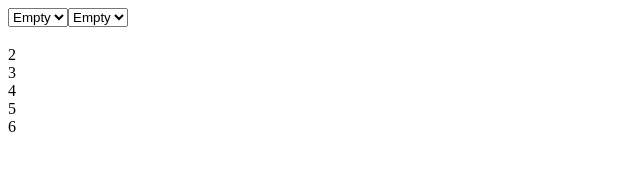
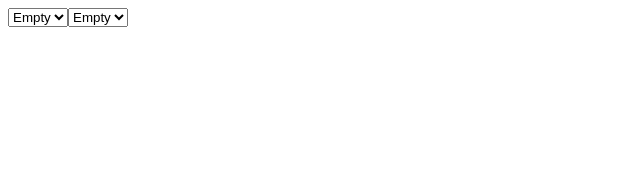
Before and after one commit to Senseinvader/Mercedes-Benz-Catalogue, a React (Create React App) app: page / in a window 1280 px wide. Shown: the top 186 px of the page, without its empty margins (0-640 px from the left). Built offline with nearby package versions, Linux system fonts and the light colour scheme.

Commit message:
Update carModel class with new properties, fill up SideBar component with props data, modify last SideBar unit test

```diff
--- a/src/components/sideBlock.js
+++ b/src/components/sideBlock.js
@@ -4,18 +4,18 @@ import React, {Component} from 'react';
 class SideBlock extends Component {
 
     render() {
-        const {price, currency} = this.props;
+        const {price, currency, fuelConsumptionUnit, fuelConsumption, power, powerUnit,
+            capacity, capacityUnit, topSpeed, topSpeedUnit, acceleration, accelerationUnit} = this.props;
         return(
             <div className="data-container">
-                <div className='price' car={this.props.car}><h3>{price} {currency}</h3></div>
-                <div>2</div>
-                <div>3</div>
-                <div>4</div>
-                <div>5</div>
-                <div>6</div>
+                <div className='char price'><h3>{price} {currency}</h3></div>
+                <div className='char fuel'><h3>{fuelConsumption} {fuelConsumptionUnit}</h3></div>
+                <div className='char power'><h3>{power} {powerUnit}</h3></div>
+                <div className='char capacity'><h3>{capacity} {capacityUnit}</h3></div>
+                <div className='char speed'><h3>{topSpeed} {topSpeedUnit}</h3></div>
+                <div className='char acceleration'><h3>{acceleration} {accelerationUnit}</h3></div>
             </div>
         );
     }
-// {this.props.model.price} {this.props.model.currency}
 }
 export default SideBlock;
```
Also changed, not shown: src/model/carModel.js (+12 -5 lines), 1 other file (tests, documents, lock files or other folders).
